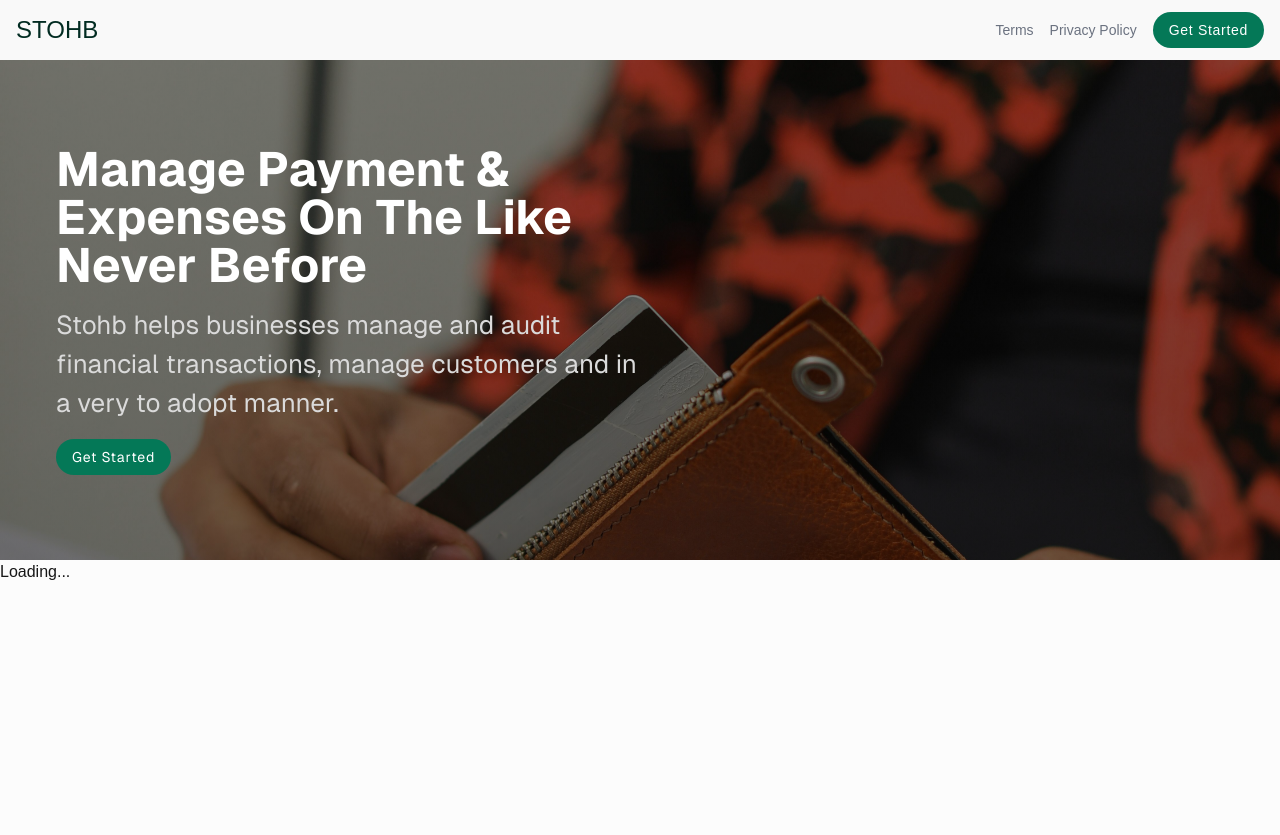
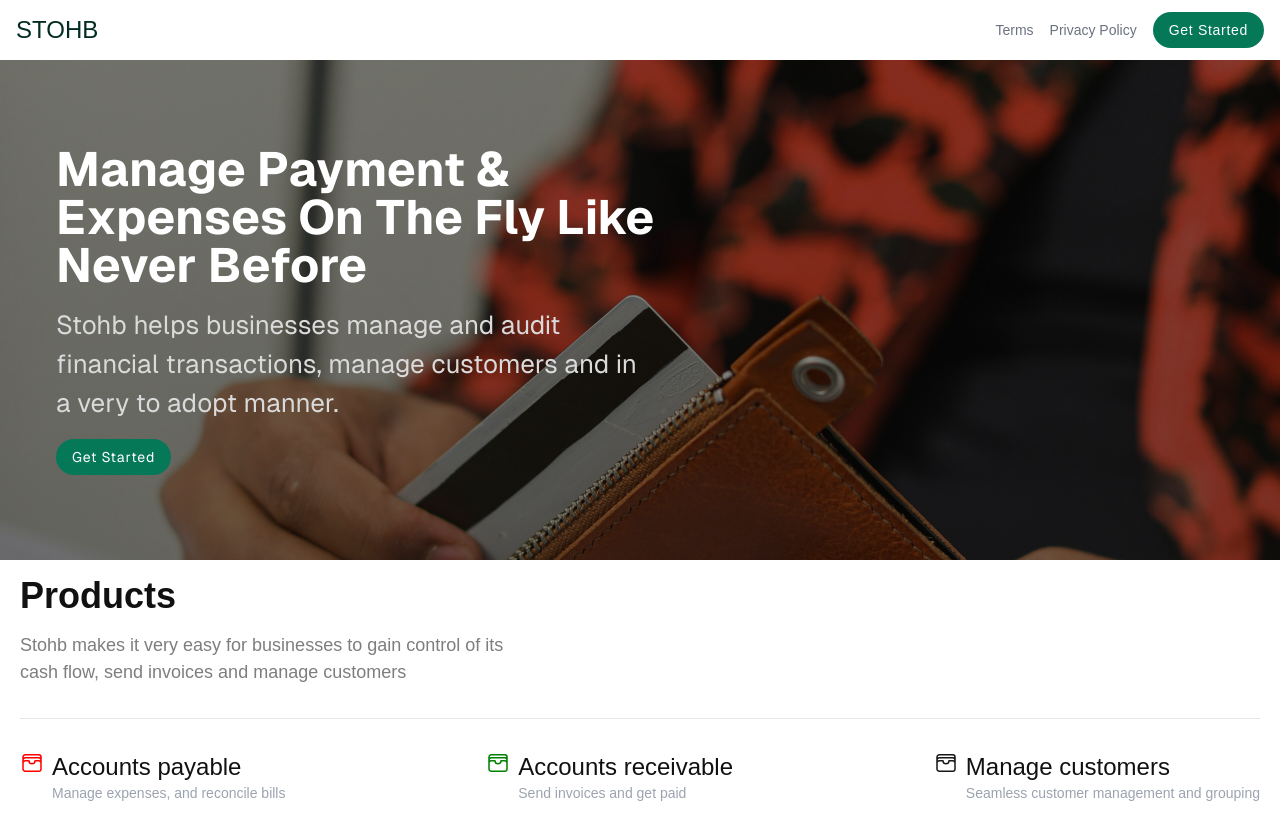
Before and after one commit to AS-Baba/stohb-landing-page, a Next.js app: page / in a window 1280 px wide. Before the commit the page ends 800 px from the top, so only its background shows below. Built offline with nearby package versions, Linux system fonts and the light colour scheme.

Commit message:
Added Products section

```diff
--- a/src/app/_components/hero-section.tsx
+++ b/src/app/_components/hero-section.tsx
@@ -7,7 +7,7 @@ export const HeroSection = () =>{
                     <div className={"flex flex-col gap-4 md:w-[600px] "}>
                         <h1 className={"text-[#ffffff] text-2xl md:text-5xl font-[700] capitalize antialiased"}>Manage payment
                             & <br/>
-                            expenses on the like never before</h1>
+                            expenses on the fly like never before</h1>
                         <p className={"md:text-[26px] text-[16px] text-[#DADADAFF]  antialiased"}>Stohb helps businesses manage and audit financial transactions, manage customers and in a very to adopt manner.</p>
                     </div>
                     <button type={"button"}
--- /dev/null
+++ b/src/app/_components/products.tsx
@@ -0,0 +1,56 @@
+export const Products = () => {
+    return (
+        <div className={"flex flex-col gap-8 mt-4 mb-8  px-[20px]"}>
+            <div className={"flex flex-col justify-start items-start gap-4 md:w-[500px]"}>
+                <h1 className={"text-[16px] md:text-4xl text-[#111] font-[700]"}>Products</h1>
+                <p className={"text-[16px] md:text-[18px] text-[#7E7E7EFF]"}>Stohb makes it very easy for businesses to gain
+                    control of its cash flow, send invoices and manage
+                    customers</p>
+            </div>
+            <hr />
+            <div className={"flex max-sm:flex-col max-sm:justify-start  max-sm:items-start max-sm:gap-4 justify-between items-center"}>
+                <div className={"flex  gap-2"}>
+                    <svg xmlns="http://www.w3.org/2000/svg" fill="none" viewBox="0 0 24 24" strokeWidth={1.5}
+                         stroke="red" className="size-6">
+                        <path strokeLinecap="round" strokeLinejoin="round"
+                              d="M21 12a2.25 2.25 0 0 0-2.25-2.25H15a3 3 0 1 1-6 0H5.25A2.25 2.25 0 0 0 3 12m18 0v6a2.25 2.25 0 0 1-2.25 2.25H5.25A2.25 2.25 0 0 1 3 18v-6m18 0V9M3 12V9m18 0a2.25 2.25 0 0 0-2.25-2.25H5.25A2.25 2.25 0 0 0 3 9m18 0V6a2.25 2.25 0 0 0-2.25-2.25H5.25A2.25 2.25 0 0 0 3 6v3"/>
+                    </svg>
+
+                    <div>
+                        <h1 className={"text-2xl text-[#111] font-[500] antialiased"}>Accounts payable</h1>
+                        <p className={"text-sm text-gray-400"}>Manage expenses, and reconcile bills</p>
+                    </div>
+
+                </div>
+                <div className={"flex  gap-2"}>
+                    <svg xmlns="http://www.w3.org/2000/svg" fill="none" viewBox="0 0 24 24" strokeWidth={1.5}
+                         stroke="green" className="size-6">
+                        <path strokeLinecap="round" strokeLinejoin="round"
+                              d="M21 12a2.25 2.25 0 0 0-2.25-2.25H15a3 3 0 1 1-6 0H5.25A2.25 2.25 0 0 0 3 12m18 0v6a2.25 2.25 0 0 1-2.25 2.25H5.25A2.25 2.25 0 0 1 3 18v-6m18 0V9M3 12V9m18 0a2.25 2.25 0 0 0-2.25-2.25H5.25A2.25 2.25 0 0 0 3 9m18 0V6a2.25 2.25 0 0 0-2.25-2.25H5.25A2.25 2.25 0 0 0 3 6v3"/>
+                    </svg>
+
+                    <div>
+                        <h1 className={"text-2xl text-[#111] font-[500] antialiased"}>Accounts receivable</h1>
+                        <p className={"text-sm text-gray-400"}>Send invoices and get paid</p>
+                    </div>
+
+                </div>
+                <div className={"flex  gap-2"}>
+                    <svg xmlns="http://www.w3.org/2000/svg" fill="none" viewBox="0 0 24 24" strokeWidth={1.5}
+                         stroke="currentColor" className="size-6">
+                        <path strokeLinecap="round" strokeLinejoin="round"
+                              d="M21 12a2.25 2.25 0 0 0-2.25-2.25H15a3 3 0 1 1-6 0H5.25A2.25 2.25 0 0 0 3 12m18 0v6a2.25 2.25 0 0 1-2.25 2.25H5.25A2.25 2.25 0 0 1 3 18v-6m18 0V9M3 12V9m18 0a2.25 2.25 0 0 0-2.25-2.25H5.25A2.25 2.25 0 0 0 3 9m18 0V6a2.25 2.25 0 0 0-2.25-2.25H5.25A2.25 2.25 0 0 0 3 6v3"/>
+                    </svg>
+
+
+                    <div>
+                        <h1 className={"text-2xl text-[#111] font-[500] antialiased"}>Manage customers</h1>
+                        <p className={"text-sm text-gray-400"}>Seamless customer management and grouping </p>
+                    </div>
+
+                </div>
+            </div>
+        </div>
+
+    );
+}
--- a/src/app/globals.css
+++ b/src/app/globals.css
@@ -3,7 +3,7 @@
 @tailwind utilities;
 
 :root {
-  --background: rgba(0, 0, 0, 0.01);
+  --background: rgba(255, 255, 255, 0.68);
   --foreground: #171717;
   --hero-background: #b3b1b1;
 }
@@ -40,3 +40,8 @@ body {
 
 
 }
+
+.hero-section button {
+  border: none;
+  outline: none;
+}
--- a/src/app/page.tsx
+++ b/src/app/page.tsx
@@ -1,13 +1,13 @@
 import {Header} from "@/app/_components/ui/header";
 import {HeroSection} from "@/app/_components/hero-section";
+import {Products} from "@/app/_components/products";
 
 export default function Home() {
     return (
         <>
             <Header></Header>
             <HeroSection></HeroSection>
-            <p>Loading...</p>
-
+            <Products></Products>
         </>
 
     );
```
